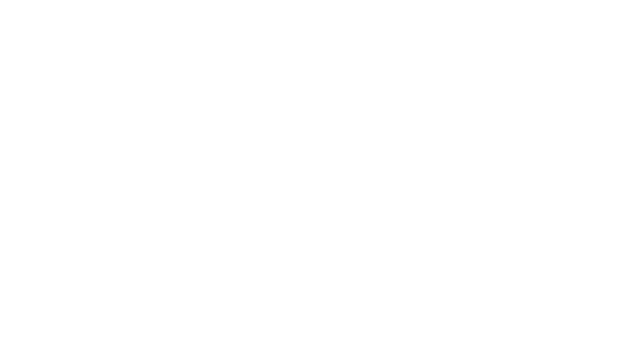
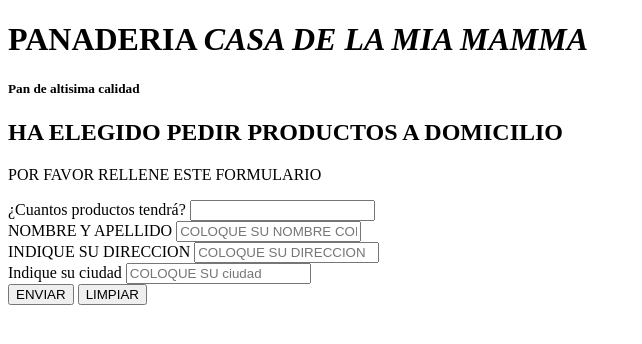
Before and after one commit to leysap/repos, a plain HTML site: page index.html in a window 1280 px wide. Shown: the whole page, without its empty margins (0-642 px from the left). Drawn offline with Linux system fonts and the light colour scheme.

Commit message:
agregado de formulario a index

```diff
--- a/index.html
+++ b/index.html
@@ -6,6 +6,35 @@
     <title>Document</title>
 </head>
 <body>
+    <header>
+        <h1>PANADERIA <em>CASA DE LA MIA MAMMA</em></h1>
+        <h5>Pan de altisima calidad</h5>
+    </header>
+    <main>
+        <h2>HA ELEGIDO PEDIR PRODUCTOS A DOMICILIO</h2>
+        <p>POR FAVOR RELLENE ESTE FORMULARIO</p>
+        <form action="" method="get">
+            <div>
+                <label for="">¿Cuantos productos tendrá?</label>
+                <input required type="number" >
+            </div>
+            <div>
+                <label for="">NOMBRE Y APELLIDO</label>
+                <input type="text" placeholder="COLOQUE SU NOMBRE COMPLETO">
+            </div>
+            <div>
+                <label for="">INDIQUE SU DIRECCION</label>
+                <input type="text" placeholder="COLOQUE SU DIRECCION">
+            </div>
+            <div>
+                <label for="">Indique su ciudad</label>
+                <input type="text" placeholder="COLOQUE SU ciudad">
+            </div>
+            <button type="submit">ENVIAR</button>
+            <button type="reset">LIMPIAR</button>
+        </form>
+
+    </main>
 
 </body>
 </html>
```
